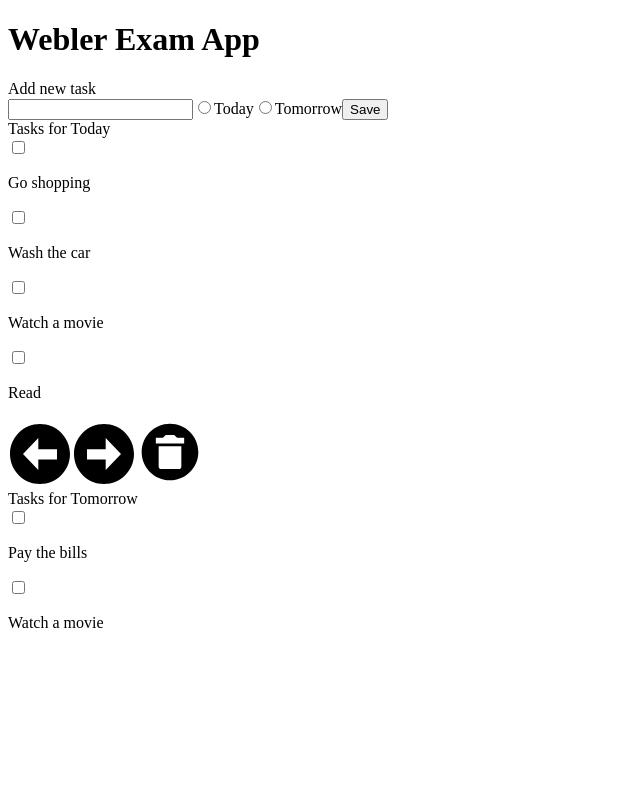
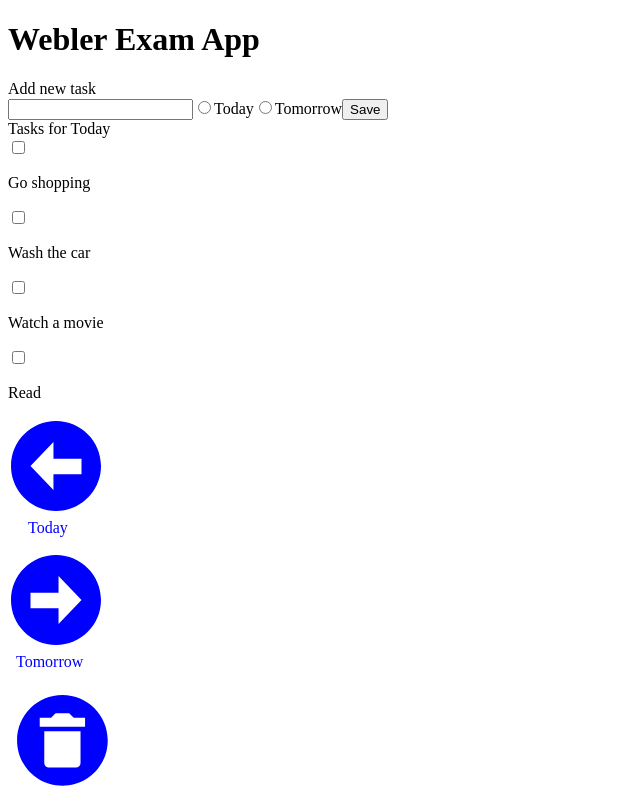
Before and after one commit to maszab/examapp, an Angular app: page / in a window 1280 px wide. Shown: the top 797 px of the page, without its empty margins (0-640 px from the left). Built offline with nearby package versions, Linux system fonts and the light colour scheme.

Commit message:
SVG icons with label & title impemented

```diff
--- a/src/app/app.component.css
+++ b/src/app/app.component.css
@@ -0,0 +1,3 @@
+.icon-wrapper {
+    fill: blue;
+}
--- a/src/app/app.component.html
+++ b/src/app/app.component.html
@@ -33,22 +33,46 @@
             </div>
         </div>
         <div class="button-field">
-            <svg xmlns="http://www.w3.org/2000/svg" width="64" height="64" viewBox="0 0 64 64">
-                <path fill="currentColor"
-                    d="M32 2C15.432 2 2 15.432 2 32c0 16.568 13.432 30 30 30s30-13.432 30-30C62 15.432 48.568 2 32 2m17 35.428H30.307V48L15 32l15.307-16v11.143H49z" />
-            </svg>
-            <svg xmlns="http://www.w3.org/2000/svg" width="64" height="64" viewBox="0 0 64 64">
-                <path fill="currentColor"
-                    d="M32 2C15.432 2 2 15.432 2 32c0 16.568 13.432 30 30 30s30-13.432 30-30C62 15.432 48.568 2 32 2m1.693 46V37.428H15V27.143h18.693V16L49 32z" />
-            </svg>
+            <div class="icon-wrapper">
+                <svg xmlns="http://www.w3.org/2000/svg" width="6rem" height="6rem" viewBox="0 0 64 64">
+                    <path
+                        d="M32 2C15.432 2 2 15.432 2 32c0 16.568 13.432 30 30 30s30-13.432 30-30C62 15.432 48.568 2 32 2m17 35.428H30.307V48L15 32l15.307-16v11.143H49z" />
+                    <title>Schedule task for today</title>
+                </svg>
+                <br />
+                <svg height="30" width="200">
+                    <text x="20" y="15">Today</text>
+                </svg>
+            </div>
+            <div class="icon-wrapper">
+                <svg xmlns="http://www.w3.org/2000/svg" width="6rem" height="6rem" viewBox="0 0 64 64">
+                    <path
+                        d="M32 2C15.432 2 2 15.432 2 32c0 16.568 13.432 30 30 30s30-13.432 30-30C62 15.432 48.568 2 32 2m1.693 46V37.428H15V27.143h18.693V16L49 32z" />
+                    <title>Schedule task for tomorrow</title>
+                </svg>
+                <br />
+                <svg height="30" width="200">
+                    <text x="8" y="15">Tomorrow</text>
+                </svg>
+            </div>
+
+            <div class="icon-wrapper">
+                <svg xmlns="http://www.w3.org/2000/svg" width="6.8rem" height="6.8rem" viewBox="0 0 24 24">
+                    <path
+                        d="M12 2c5.53 0 10 4.47 10 10s-4.47 10-10 10S2 17.53 2 12S6.47 2 12 2m5 5h-2.5l-1-1h-3l-1 1H7v2h10zM9 18h6a1 1 0 0 0 1-1v-7H8v7a1 1 0 0 0 1 1" />
+                    <title>Delete task</title>
+                </svg>
+                <br />
+                <svg height="30" width="200">
+                    <text x="26" y="12">Delete</text>
+                </svg>
+            </div>
 
 
 
 
-            <svg xmlns="http://www.w3.org/2000/svg" width="68" height="68" viewBox="0 0 24 24">
-                <path fill="currentColor"
-                    d="M12 2c5.53 0 10 4.47 10 10s-4.47 10-10 10S2 17.53 2 12S6.47 2 12 2m5 5h-2.5l-1-1h-3l-1 1H7v2h10zM9 18h6a1 1 0 0 0 1-1v-7H8v7a1 1 0 0 0 1 1" />
-            </svg>
+
+
         </div>
         <div class="tomorrow-list">
             <div class="input-header">Tasks for Tomorrow</div>
```
